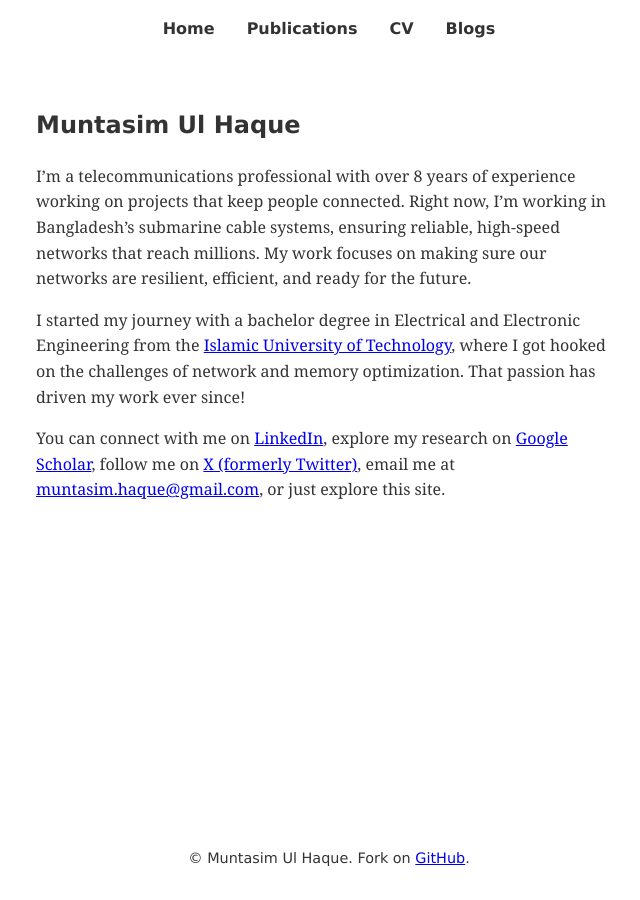
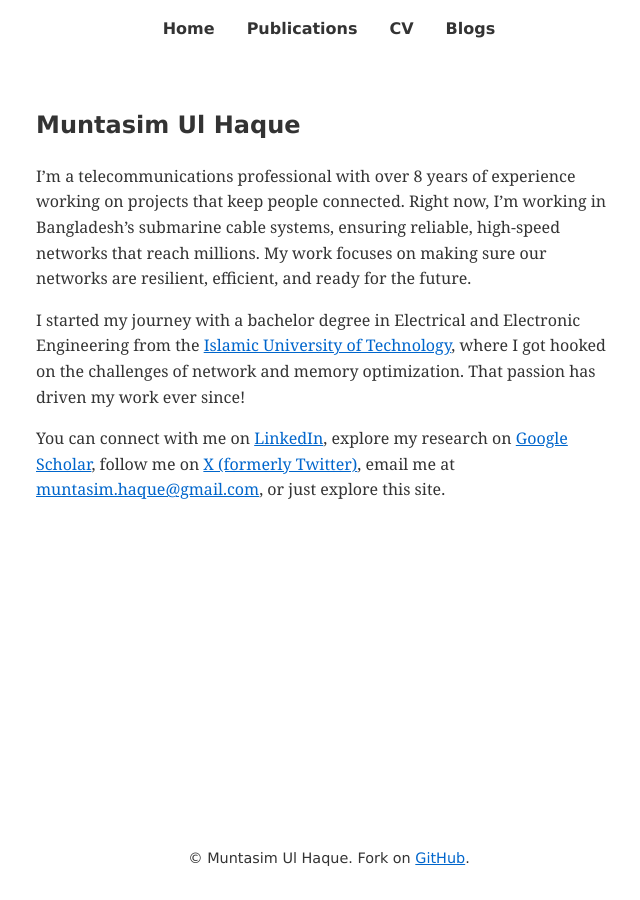
Before and after one commit to muntasimulhaque/muntasimulhaque.github.io, a Jekyll site: the page built from index.md, in a window 1280 px wide. Shown: the whole page, without its empty margins (311-951 px from the left). Built offline with Jekyll 4.4.1, drawn with Linux system fonts in a browser that asks for light colours.

Commit message:
Update main.css

```diff
--- a/assets/css/main.css
+++ b/assets/css/main.css
@@ -3,9 +3,9 @@
     --primary-color: #333333; /* Black as primary color */
     --background-color: #ffffff; /* White for background */
     --text-color: #333333; /* Black for main text */
-    --link-color: #0000EE; /* Standard blue hyperlink color */
-    --visited-link-color: #8e44ad; /* Dark purple for visited links */
-    --hover-link-color: #0000EE; /* Blue for hover links */
+    --link-color: #0066cc; /* Standard blue hyperlink color */
+    --visited-link-color: #005fa3; /* Dark purple for visited links */
+    --hover-link-color: #004499; /* Blue for hover links */
     --max-content-width: 650px; /* Reduced max content width for better readability */
 }
 
```
